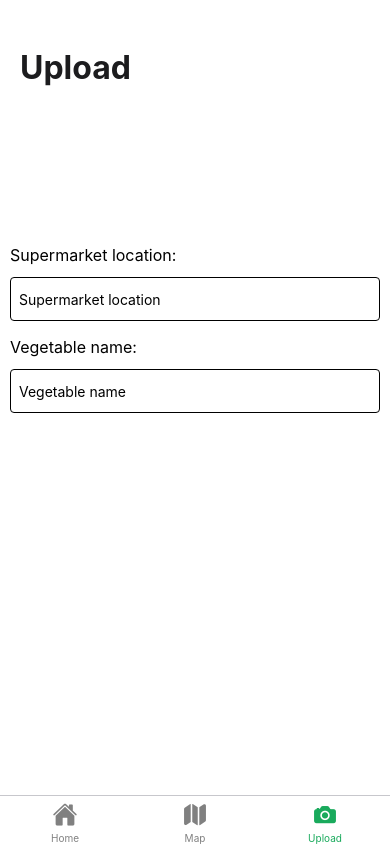
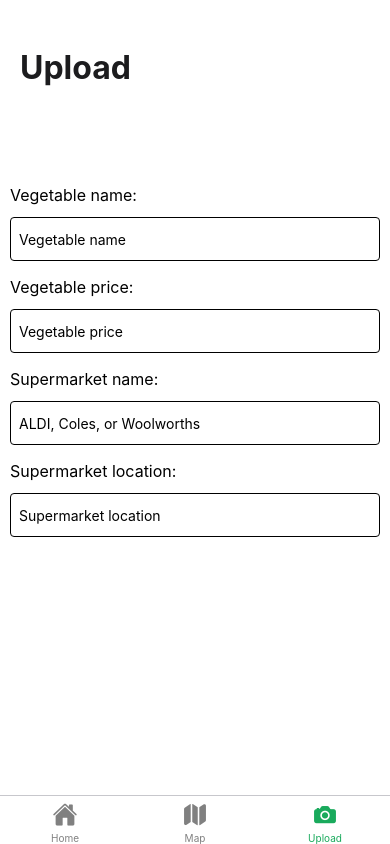
Before and after one commit to Jinnn01/VeggiesBuy, a React Native app: screen /Upload in a window 390 px wide. Built offline with nearby package versions, Linux system fonts and the light colour scheme.

Commit message:
Adjusted styling

```diff
--- a/app/screens/Upload.js
+++ b/app/screens/Upload.js
@@ -55,7 +55,28 @@ export default function Upload() {
     <StatusBar style='auto' />*/}
 
 
-      <Text style={styles.captionTop}>Supermarket location: </Text>
+      <Text style={styles.captionTop}>Vegetable name: </Text>
+      <TextInput
+        style={styles.input}
+        placeholder="Vegetable name"
+        onChangeText={text => setText(text)}
+        //defaultValue={text}
+      />
+      <Text style={styles.caption}>Vegetable price: </Text>
+      <TextInput
+        style={styles.input}
+        placeholder="Vegetable price"
+        onChangeText={text => setText(text)}
+        //defaultValue={text}
+      />
+      <Text style={styles.caption}>Supermarket name: </Text>
+      <TextInput
+        style={styles.input}
+        placeholder="ALDI, Coles, or Woolworths"
+        onChangeText={text => setText(text)}
+        //defaultValue={text}
+      />
+      <Text style={styles.caption}>Supermarket location: </Text>
       <TextInput
         style={styles.input}
         placeholder="Supermarket location"
@@ -63,13 +84,6 @@ export default function Upload() {
         //defaultValue={text}
       />
 
-      <Text style={styles.caption}>Vegetable name: </Text>
-      <TextInput
-        style={styles.input}
-        placeholder="Vegetable name"
-        onChangeText={text => setText(text)}
-        //defaultValue={text}
-      />
       {/*}
       <TextInput
         style={{height: 40, marginTop: 40}}
@@ -105,7 +119,7 @@ const styles = StyleSheet.create({
   },*/
   captionTop: {
     fontSize: 16,
-    marginTop: 140,
+    marginTop: 80,
     marginBottom: 12,
   },
   caption: {
```
